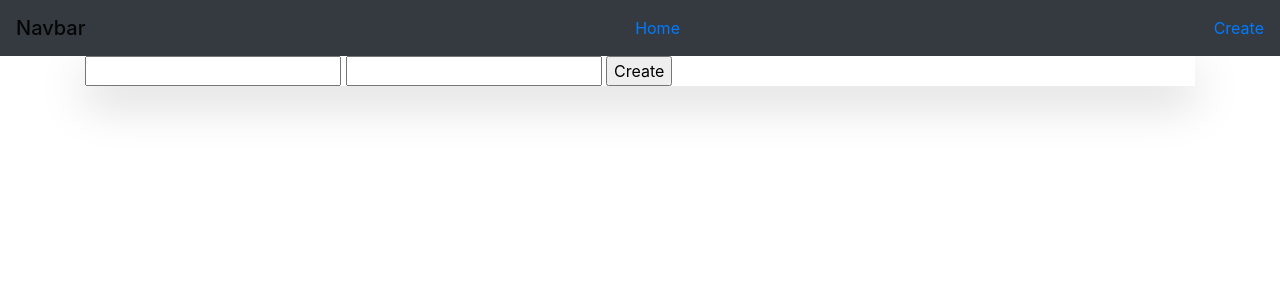
After one commit to pxsa/weblog, a Django app: page /blog/create/ in a window 1280 px wide. The commit adds this page. Shown: the top 300 px of the page. Run offline with Django 4.2, Linux system fonts and the light colour scheme.

Commit message:
receiving info from post and create new record

```diff
--- /dev/null
+++ b/blog/templates/blog/create_post.html
@@ -0,0 +1,18 @@
+{% extends '_base.html' %}
+
+{% block title %}
+	Create Post
+{% endblock %}
+
+{% block content %}
+	<div class="bord">
+		<div class="bord-body shadow-lg">
+			<form class="form" method="POST" action="#">
+				{% csrf_token %}
+				<input type="text" name="title">
+				<input type="text" name="text">
+				<input type="submit" value="Create">
+			</form>
+		</div>
+	</div>
+{% endblock %}
--- a/blog/urls.py
+++ b/blog/urls.py
@@ -6,4 +6,6 @@ urlpatterns = [
     path('hi/', views.say_hi, name='say_hi'),
     path('', views.all, name='all_posts'),
     path('detail/<int:post_id>', views.detail, name='post_detail'),
+
+    path('create/', views.create_post, name='create_post'),
 ]
--- a/blog/views.py
+++ b/blog/views.py
@@ -1,5 +1,6 @@
-from django.shortcuts import render, get_object_or_404
+from django.shortcuts import render, get_object_or_404, reverse
 from django.http import HttpResponse
+from django.contrib.auth.models import User
 
 from .models import Post
 
@@ -17,3 +18,16 @@ def detail(request, post_id):
     if post is None:
         return HttpResponse("page not founded", status=401 )
     return render(request, 'blog/detail.html', {'post': post})
+
+
+def create_post(request):
+    if request.method == 'GET':
+        return render(request, 'blog/create_post.html')
+    elif request.method == 'POST':
+
+        post_title = request.POST.get('title')
+        post_text = request.POST.get('text')
+        user = User.objects.all()[0]
+        Post.objects.create(title = post_title, text = post_text, status = 'pub', author = user)
+
+        return render(request, 'blog/create_post.html')
--- a/templates/_base.html
+++ b/templates/_base.html
@@ -9,8 +9,10 @@
 
 </head>
 <body>
-    <nav class="navbar navbar-light bg-light">
+    <nav class="navbar navbar-light bg-dark">
         <span class="navbar-brand mb-0 h1">Navbar</span>
+        <a href="{% url 'all_posts' %}">Home</a>
+        <a href="{% url 'create_post' %}">Create</a>
     </nav>
 
     <div class="container">
```
Also changed, not shown: db.sqlite3.
